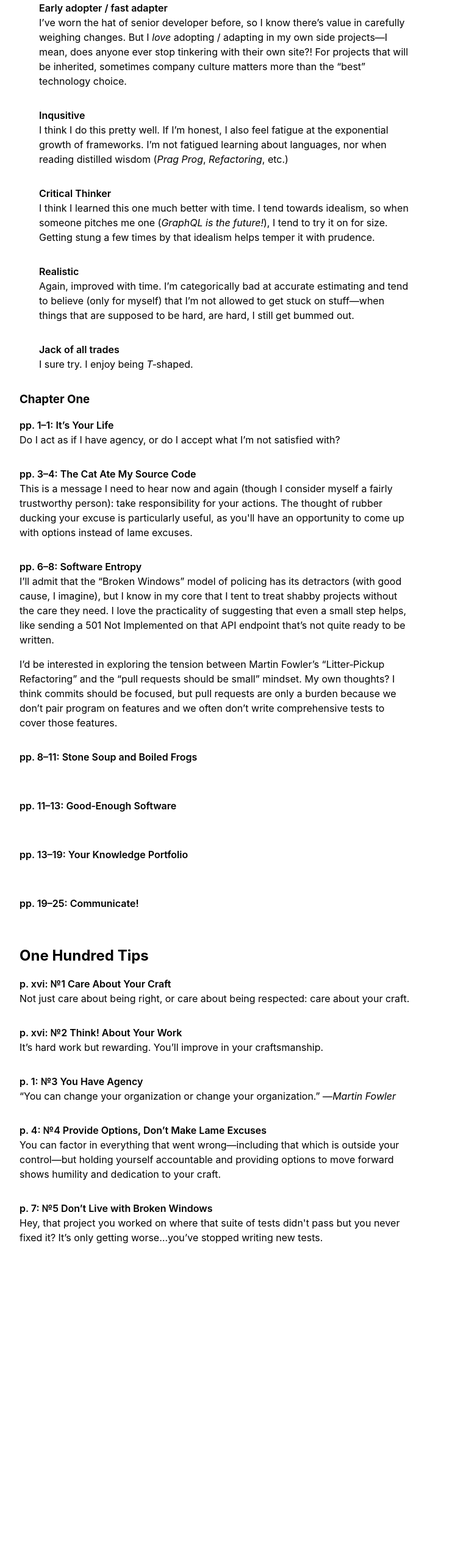
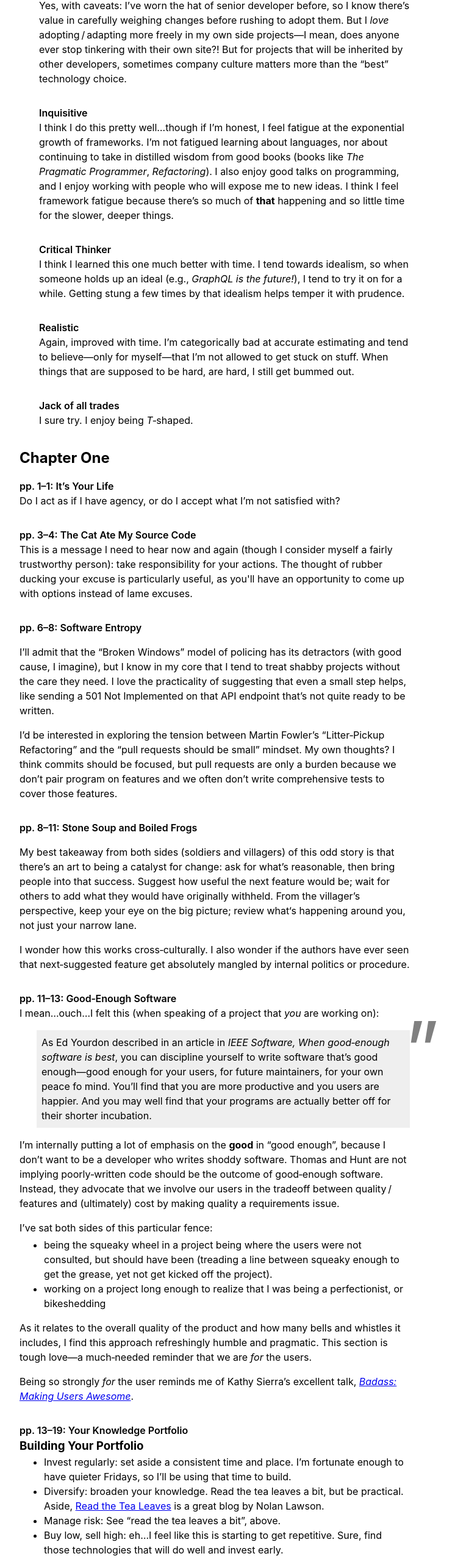
Before and after one commit to benforshey/doingitwrong.dev, a SvelteKit app: page /books/the-pragmatic-programmer in a window 1280 px wide. Shown: the part 215-2771 px from the top of the page at 61% size, without its empty margins (288-1034 px from the left). Before the commit the page ends 2256 px from the top, so only its background shows below. Built offline with nearby package versions, Linux system fonts and the light colour scheme.

Commit message:
feat: add content to Prag Prog, styles, layouts

```diff
--- /dev/null
+++ b/cspell.json
@@ -0,0 +1 @@
+{"language":"en","flagWords":[],"version":"0.2","words":["rebalance"]}
--- a/src/app.css
+++ b/src/app.css
@@ -49,18 +49,32 @@ h6 {
 }
 
 /* End CSS Rest */
+blockquote {
+	background-color: ButtonFace;
+	margin-inline-start: 1.75em;
+	max-width: calc(100vw - 10em);
+	padding: 0.5em;
+	position: relative;
+}
+
+blockquote::after {
+	content: '\201D';
+	font-size: 8em;
+	color: GrayText;
+	position: absolute;
+	right: -0.375em;
+	top: 0.25em;
+	line-height: 0;
+}
 
 body {
 	background-color: Canvas;
 	color: CanvasText;
 	color-scheme: light dark;
-	font-family: -apple-system, BlinkMacSystemFont, avenir next, avenir, segoe ui, helvetica neue,
-		helvetica, Cantarell, Ubuntu, roboto, noto, arial, sans-serif;
+	font-family: -apple-system, BlinkMacSystemFont, avenir next, avenir, segoe ui,
+		helvetica neue, helvetica, Cantarell, Ubuntu, roboto, noto, arial,
+		sans-serif;
 	isolation: isolate;
-}
-
-p + p {
-	margin-block-start: 1em;
 }
 
 dl:has(dd) {
@@ -78,3 +92,13 @@ dt {
 dt + dd {
 	margin-block-end: 2em;
 }
+
+blockquote:has(+ p),
+p:has(+ p),
+p + p {
+	margin-block-start: 1em;
+}
+
+ul:has(+ p) {
+	margin-block-start: 0.25em;
+}
--- a/src/routes/books/+layout.svelte
+++ b/src/routes/books/+layout.svelte
@@ -1,5 +1,10 @@
-<script>
-	import './books.css';
-</script>
+<main>
+	<slot />
+</main>
 
-<slot />
+<style>
+	main {
+		margin-inline: auto;
+		max-width: 40rem;
+	}
+</style>
--- /dev/null
+++ b/src/routes/books/+page.svelte
@@ -0,0 +1,6 @@
+<nav>
+	<ul>
+		<li><a href="/books/refactoring">Refactoring</a></li>
+		<li><a href="/books/the-pragmatic-programmer">The Pragmatic Programmer</a></li>
+	</ul>
+</nav>
--- a/src/routes/books/books.css
+++ /dev/null
@@ -1,4 +0,0 @@
-body {
-	margin-inline: auto;
-	max-width: 40rem;
-}
--- a/src/routes/books/the-pragmatic-programmer/+page.svelte
+++ b/src/routes/books/the-pragmatic-programmer/+page.svelte
@@ -1,42 +1,53 @@
+<svelte:head>
+	<title>Books: The Pragmatic Programmer</title>
+</svelte:head>
+
 <h1>Notes on The Pragmatic Programmer</h1>
 
 <p>Someday, I'll stop typing &ldquo;Pragmatic&rdquo; as <s>Pragmattic</s>!</p>
 
 <section>
-	<h2>Reading Notes</h2>
-
-	<h3>Foreword / Preface</h3>
+	<h2>Foreword&thinsp;/&thinsp;Preface</h2>
 	<dl>
 		<dt>pp. xx&ndash;xxi: What &ldquo;Pragmatic Programmer&rdquo; characteristics do you share?</dt>
 		<dd>
 			I&rsquo;d love to say that I have them all, but I need to qualify this.
 			<dl>
-				<dt>Early adopter / fast adapter</dt>
+				<dt>Early adopter&thinsp;/&thinsp;fast adapter</dt>
 				<dd>
-					I&rsquo;ve worn the hat of senior developer before, so I know there&rsquo;s value in
-					carefully weighing changes. But I <em>love</em> adopting / adapting in my own side projects&mdash;I
-					mean, does anyone ever stop tinkering with their own site?! For projects that will be inherited,
-					sometimes company culture matters more than the &ldquo;best&rdquo; technology choice.
+					Yes, with caveats: I&rsquo;ve worn the hat of senior developer before, so I know
+					there&rsquo;s value in carefully weighing changes before rushing to adopt them. But I <em
+						>love</em
+					> adopting&thinsp;/&thinsp;adapting more freely in my own side projects&mdash;I mean, does
+					anyone ever stop tinkering with their own site?! But for projects that will be inherited by
+					other developers, sometimes company culture matters more than the &ldquo;best&rdquo; technology
+					choice.
 				</dd>
 
-				<dt>Inqusitive</dt>
+				<dt>Inquisitive</dt>
 				<dd>
-					I think I do this pretty well. If I&rsquo;m honest, I also feel fatigue at the exponential
-					growth of frameworks. I&rsquo;m not fatigued learning about languages, nor when reading
-					distilled wisdom (<cite>Prag Prog</cite>, <cite>Refactoring</cite>, etc.)
+					I think I do this pretty well&hellip;though if I&rsquo;m honest, I feel fatigue at the
+					exponential growth of frameworks. I&rsquo;m not fatigued learning about languages, nor
+					about continuing to take in distilled wisdom from good books (books like <cite
+						>The Pragmatic Programmer</cite
+					>,
+					<cite>Refactoring</cite>). I also enjoy good talks on programming, and I enjoy working
+					with people who will expose me to new ideas. I think I feel framework fatigue because
+					there&rsquo;s so much of <strong>that</strong> happening and so little time for the slower,
+					deeper things.
 				</dd>
 
 				<dt>Critical Thinker</dt>
 				<dd>
 					I think I learned this one much better with time. I tend towards idealism, so when someone
-					pitches me one (<i>GraphQL is the future!</i>), I tend to try it on for size. Getting
-					stung a few times by that idealism helps temper it with prudence.
+					holds up an ideal (e.g., <i>GraphQL is the future!</i>), I tend to try it on for a while.
+					Getting stung a few times by that idealism helps temper it with prudence.
 				</dd>
 
 				<dt>Realistic</dt>
 				<dd>
 					Again, improved with time. I&rsquo;m categorically bad at accurate estimating and tend to
-					believe (only for myself) that I&rsquo;m not allowed to get stuck on stuff&mdash;when
+					believe&mdash;only for myself&mdash;that I&rsquo;m not allowed to get stuck on stuff. When
 					things that are supposed to be hard, are hard, I still get bummed out.
 				</dd>
 
@@ -46,7 +57,7 @@
 		</dd>
 	</dl>
 
-	<h3>Chapter One</h3>
+	<h2>Chapter One</h2>
 
 	<dl>
 		<dt>pp. 1&ndash;1: It&rsquo;s Your Life</dt>
@@ -64,7 +75,7 @@
 		<dd>
 			<p>
 				I&rsquo;ll admit that the &ldquo;Broken Windows&rdquo; model of policing has its detractors
-				(with good cause, I imagine), but I know in my core that I tent to treat shabby projects
+				(with good cause, I imagine), but I know in my core that I tend to treat shabby projects
 				without the care they need. I love the practicality of suggesting that even a small step
 				helps, like sending a 501 Not Implemented on that API endpoint that&rsquo;s not quite ready
 				to be written.
@@ -79,13 +90,150 @@
 		</dd>
 
 		<dt>pp. 8&ndash;11: Stone Soup and Boiled Frogs</dt>
-		<dd>&nbsp;</dd>
+		<dd>
+			<p>
+				My best takeaway from both sides (soldiers and villagers) of this odd story is that
+				there&rsquo;s an art to being a catalyst for change: ask for what&rsquo;s reasonable, then
+				bring people into that success. Suggest how useful the next feature would be; wait for
+				others to add what they would have originally withheld. From the villager&rsquo;s
+				perspective, keep your eye on the big picture; review what&lsquo;s happening around you, not
+				just your narrow lane.
+			</p>
+			<p>
+				I wonder how this works cross&dash;culturally. I also wonder if the authors have ever seen
+				that next&dash;suggested feature get absolutely mangled by internal politics or procedure.
+			</p>
+		</dd>
 
 		<dt>pp. 11&ndash;13: Good&dash;Enough Software</dt>
-		<dd>&nbsp;</dd>
+		<dd>
+			<p>
+				I mean&hellip;ouch&hellip;I felt this (when speaking of a project that <em>you</em>
+				are working on):
+			</p>
+			<blockquote>
+				As Ed Yourdon described in an article in <cite
+					>IEEE Software, When good&dash;enough software is best</cite
+				>, you can discipline yourself to write software that&rsquo;s good enough&mdash;good enough
+				for your users, for future maintainers, for your own peace fo mind. You&rsquo;ll find that
+				you are more productive and you users are happier. And you may well find that your programs
+				are actually better off for their shorter incubation.
+			</blockquote>
+			<p>
+				I&rsquo;m internally putting a lot of emphasis on the <strong>good</strong> in &ldquo;good enough&rdquo;,
+				because I don&rsquo;t want to be a developer who writes shoddy software. Thomas and Hunt are
+				not implying poorly&dash;written code should be the outcome of good&dash;enough software. Instead,
+				they advocate that we involve our users in the tradeoff between quality&thinsp;/&thinsp;features
+				and (ultimately) cost by making quality a requirements issue.
+			</p>
+			<p>I&rsquo;ve sat both sides of this particular fence:</p>
+			<ul>
+				<li>
+					being the squeaky wheel in a project being where the users were not consulted, but should
+					have been (treading a line between squeaky enough to get the grease, yet not get kicked
+					off the project).
+				</li>
+				<li>
+					working on a project long enough to realize that I was being a perfectionist, or
+					bikeshedding
+				</li>
+			</ul>
+			<p>
+				As it relates to the overall quality of the product and how many bells and whistles it
+				includes, I find this approach refreshingly humble and pragmatic. This section is tough
+				love&mdash;a much&dash;needed reminder that we are <em>for</em> the users.
+			</p>
+			<p>
+				Being so strongly <em>for</em> the user reminds me of Kathy Sierra&rsquo;s excellent talk,
+				<cite
+					><a
+						href="https://www.mindtheproduct.com/video-badass-making-users-awesome-by-kathy-sierra/"
+						target="_blank"
+						rel="noopener">Badass: Making Users Awesome</a
+					></cite
+				>.
+			</p>
+		</dd>
 
 		<dt>pp. 13&ndash;19: Your Knowledge Portfolio</dt>
-		<dd>&nbsp;</dd>
+		<dd>
+			<h3>Building Your Portfolio</h3>
+
+			<ul>
+				<li>
+					Invest regularly: set aside a consistent time and place. I&rsquo;m fortunate enough to
+					have quieter Fridays, so I&rsquo;ll be using that time to build.
+				</li>
+
+				<li>
+					Diversify: broaden your knowledge. Read the tea leaves a bit, but be practical. Aside, <a
+						href="https://nolanlawson.com/"
+						rel="noopener">Read the Tea Leaves</a
+					> is a great blog by Nolan Lawson.
+				</li>
+
+				<li>Manage risk: See &ldquo;read the tea leaves a bit&rdquo;, above.</li>
+
+				<li>
+					Buy low, sell high: eh&hellip;I feel like this is starting to get repetitive. Sure, find
+					those technologies that will do well and invest early.
+				</li>
+
+				<li>
+					Review and rebalance: I appreciate this. You might have started down a path no longer
+					worth pursuing, so adjust. Or you might have nailed it and want to go further up and
+					further in.
+				</li>
+			</ul>
+
+			<h3>Goals</h3>
+
+			<p>This is a list of suggestions, not a checklist.</p>
+
+			<ul>
+				<li>Learn at least one new language every year.</li>
+				<li>Read a technical book each month.</li>
+				<li>Read nontechnical books, too.</li>
+				<li>Take classes</li>
+				<li>Participate in local user groups and meetups.</li>
+				<li>Experiment with different environments.</li>
+				<li>Stay current.</li>
+			</ul>
+
+			<p>At this particular stage, I feel like the following would be most beneficial:</p>
+
+			<ul>
+				<li>Learn a new language: I&rsquo;d like that to be Rust.</li>
+				<li>Participate in local user groups and meetups: perhaps a &ldquo;Maker&rdquo; meetup?</li>
+				<li>
+					Stay current: I&rsquo;ll need to curate my <dfn
+						><abbr title="Really Simple Syndication">RSS<abbr /></abbr></dfn
+					> feed.
+				</li>
+			</ul>
+
+			<h3>Opportunities for Learning</h3>
+
+			<p>
+				I the advice from this section! Freely admit that you don&rsquo;t know something, but
+				don&rsquo;t stop there. Your opportunities to learn are queued by your lack of knowledge.
+			</p>
+
+			<h3>Think Critically</h3>
+
+			<p>
+				Again, solid advice! Search engines are not neutral, and you should evaluate what
+				you&rsquo;re ingesting.
+			</p>
+
+			<ul>
+				<li>Ask the &ldquo;five whys&rdquo;.</li>
+				<li>Who does this benefit?</li>
+				<li>What&rsquo;s the context?</li>
+				<li>When or where would this work?</li>
+				<li>Why is this a prolem?</li>
+			</ul>
+		</dd>
 
 		<dt>pp. 19&ndash;25: Communicate!</dt>
 		<dd>&nbsp;</dd>
@@ -121,5 +269,31 @@
 			Hey, that project you worked on where that suite of tests didn't pass but you never fixed it?
 			It&rsquo;s only getting worse&hellip;you&rsquo;ve stopped writing new tests.
 		</dd>
+
+		<dt>p. 9: &numero;6 Be a Catalyst for Change</dt>
+		<dd>
+			&ldquo;It&rsquo;s easier to ask for forgiveness than it is to get permission.&rdquo; &mdash;<cite
+				>Rear Admiral Dr. Grace Hopper</cite
+			>
+		</dd>
+
+		<dt>p. 10: &numero;7 Remember the Big Picture</dt>
+		<dd>
+			This differs from tip &numero; 7, in which one stops caring. When you lose sight of the big
+			picture, you just don&rsquo;t notice how things deteriorate.
+		</dd>
+
+		<dt>p. 12: &numero;8 Make Quality a Requirements Issue</dt>
+		<dd>
+			<a href="https://en.wikipedia.org/wiki/Perfect_is_the_enemy_of_good" rel="noopener"
+				>Perfect is the enemy of good</a
+			>
+		</dd>
+
+		<dt>p. 15: &numero;9 Invest Regularly in Your Knowledge Portfolio</dt>
+		<dd>Invest regularly; diversify; manage risk; buy low, sell high; review and rebalance.</dd>
+
+		<dt>p. 17: &numero;10 Critically Analyze What You Read and Hear</dt>
+		<dd>Perhaps even get into a good discussion with a friend.</dd>
 	</dl>
 </section>
--- /dev/null
+++ b/src/routes/notes/+page.svelte
@@ -0,0 +1,6 @@
+<nav>
+	<ul>
+		<li><a href="/notes/elasticsearch">Elasticsearch</a></li>
+		<li><a href="/notes/git">git</a></li>
+	</ul>
+</nav>
```
Also changed, not shown: src/routes/+page.svelte (+7 -0 lines), src/routes/+layout.svelte (line endings or trailing spaces), src/routes/notes/git/+page.svelte (added), 1 other file (tests, documents, lock files or other folders).
